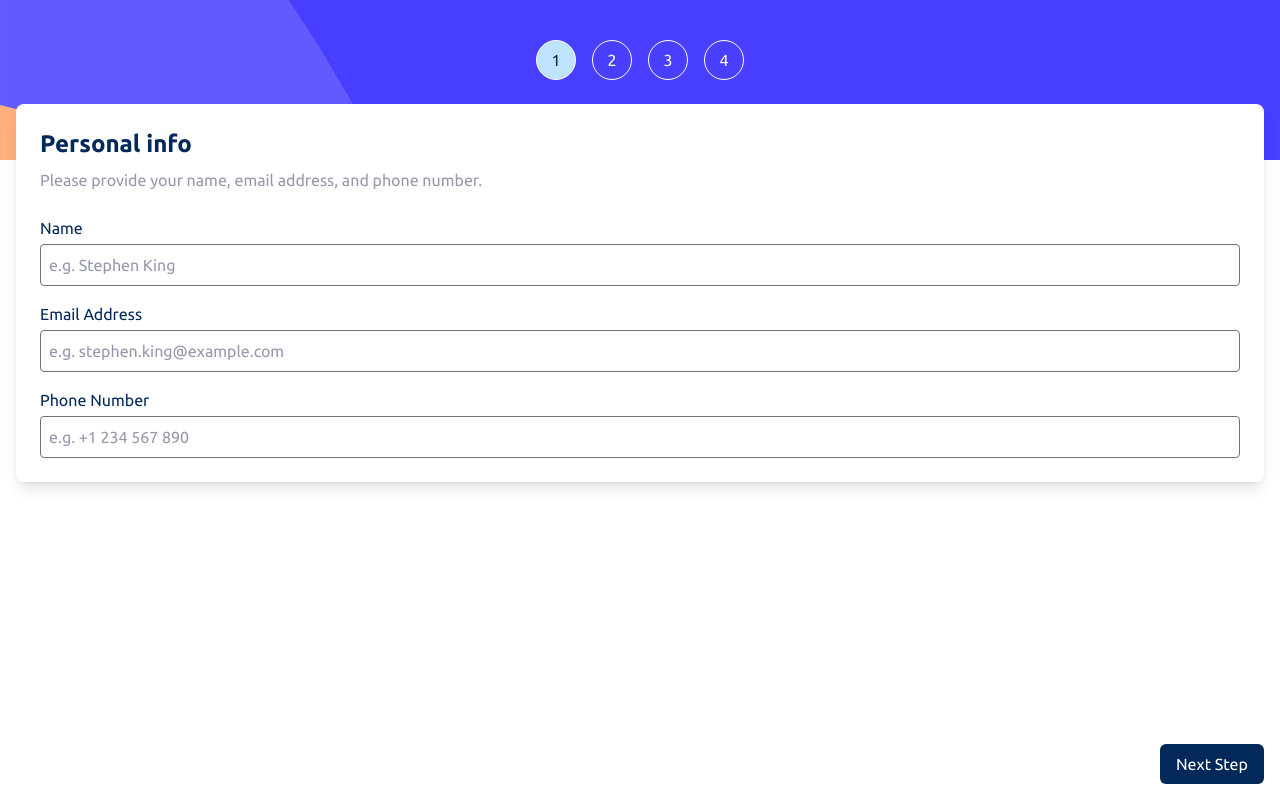
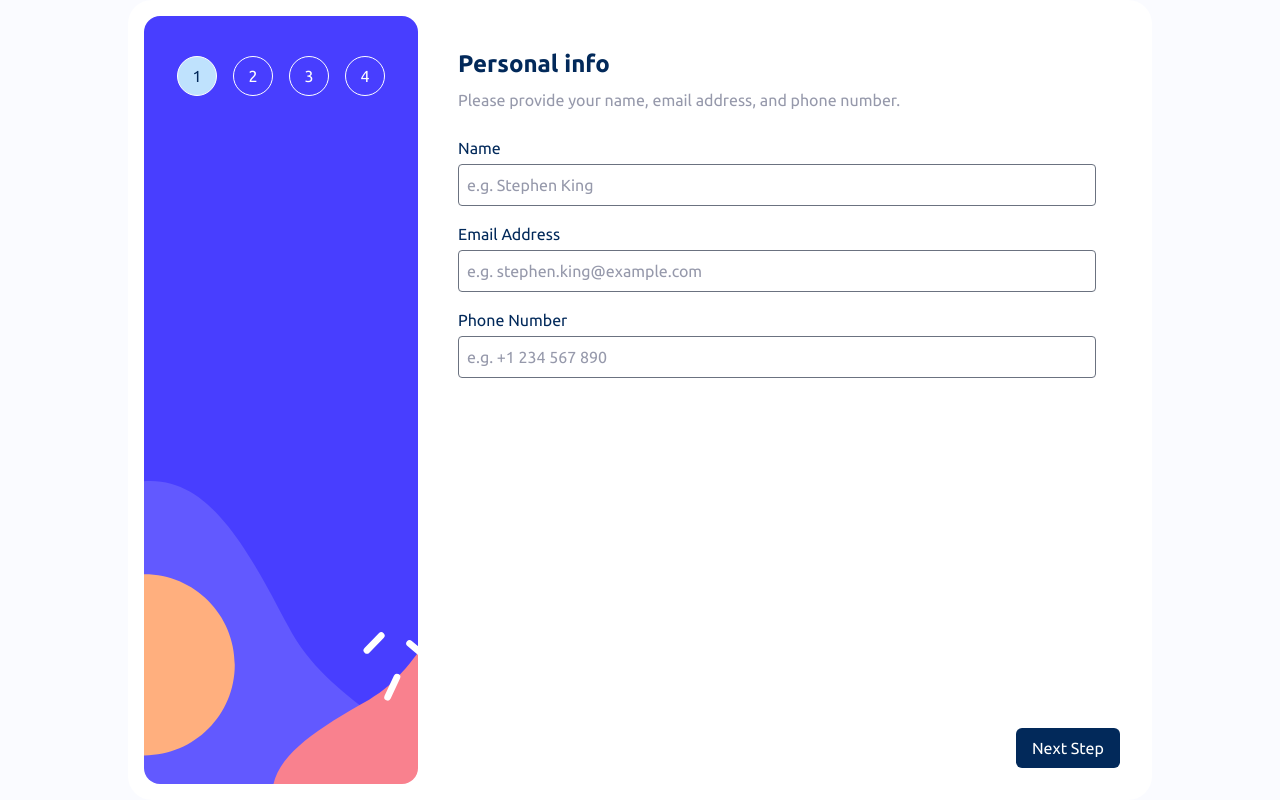
Before and after one commit to cjcoops/multi-step-form, a React (Vite) app: page / in a window 1280 px wide. Built offline with nearby package versions, Linux system fonts and the light colour scheme.

Commit message:
responsive layout

```diff
--- a/index.html
+++ b/index.html
@@ -49,6 +49,12 @@
         font-weight: 700;
         font-style: normal;
       }
+
+      @layer base {
+        body {
+          @apply bg-alabaster;
+        }
+      }
     </style>
 
     <title>React Multi Step Form</title>
--- a/src/App.tsx
+++ b/src/App.tsx
@@ -36,11 +36,12 @@ function App() {
   const goToPlanSelection = () => setStep(2);
 
   return (
-    <div className="bg-alabaster">
-      <div className="mx-auto flex min-h-screen flex-col md:bg-white">
+    <div className="mx-auto flex min-h-screen max-w-5xl flex-col rounded-3xl md:grid md:grid-cols-[274px,1fr] md:bg-white md:p-4">
+      <div className="h-40 md:h-full">
         <Header currentStep={currentStep} steps={STEPS} />
-        <main>
-          <div className="mx-4 -mt-14 rounded-lg bg-white p-6 shadow-lg">
+      </div>
+      <div className="flex flex-col justify-between">
+        <main className="mx-4 -mt-14 rounded-lg bg-white p-6 shadow-lg md:mt-2 md:shadow-none">
           {currentStep === 1 && (
             <PersonalInfoForm formData={formValues} updateFields={handleUpdateFields} />
           )}
@@ -51,8 +52,8 @@ function App() {
             <AddOnsForm formData={formValues} updateFields={handleUpdateFields} />
           )}
           {currentStep === 4 && <Summary formData={formValues} changePlan={goToPlanSelection} />}
-          </div>
         </main>
+        <div className="fixed bottom-0 left-0 right-0 md:static">
           <StepButtons
             currentStep={currentStep}
             totalSteps={STEPS.length}
@@ -61,6 +62,7 @@ function App() {
           />
         </div>
       </div>
+    </div>
   );
 }
 
--- a/src/components/Header.tsx
+++ b/src/components/Header.tsx
@@ -5,7 +5,7 @@ interface HeaderProps {
 
 export function Header({ currentStep, steps }: HeaderProps) {
   return (
-    <header className="h-40 bg-[url('/images/bg-sidebar-mobile.svg')] bg-cover bg-no-repeat p-10">
+    <header className="h-full bg-[url('/images/bg-sidebar-mobile.svg')] bg-cover bg-no-repeat p-10 md:rounded-2xl md:bg-[url('/images/bg-sidebar-desktop.svg')]">
       <div className="flex justify-center gap-4">
         {steps.map((step, index) => (
           <div
--- a/src/components/StepButtons.tsx
+++ b/src/components/StepButtons.tsx
@@ -7,7 +7,7 @@ interface StepButtonsProps {
 
 export function StepButtons({ currentStep, totalSteps, onNext, onBack }: StepButtonsProps) {
   return (
-    <footer className="sticky bottom-0 mt-auto flex bg-white p-4">
+    <div className="mt-auto flex bg-white p-4">
       {currentStep > 1 && (
         <button type="button" onClick={onBack} className="text-cool-gray">
           Go Back
@@ -22,6 +22,6 @@ export function StepButtons({ currentStep, totalSteps, onNext, onBack }: StepBut
       >
         {currentStep === totalSteps ? 'Confirm' : 'Next Step'}
       </button>
-    </footer>
+    </div>
   );
 }
```
Lines whose indentation alone changed are shown as unchanged.
